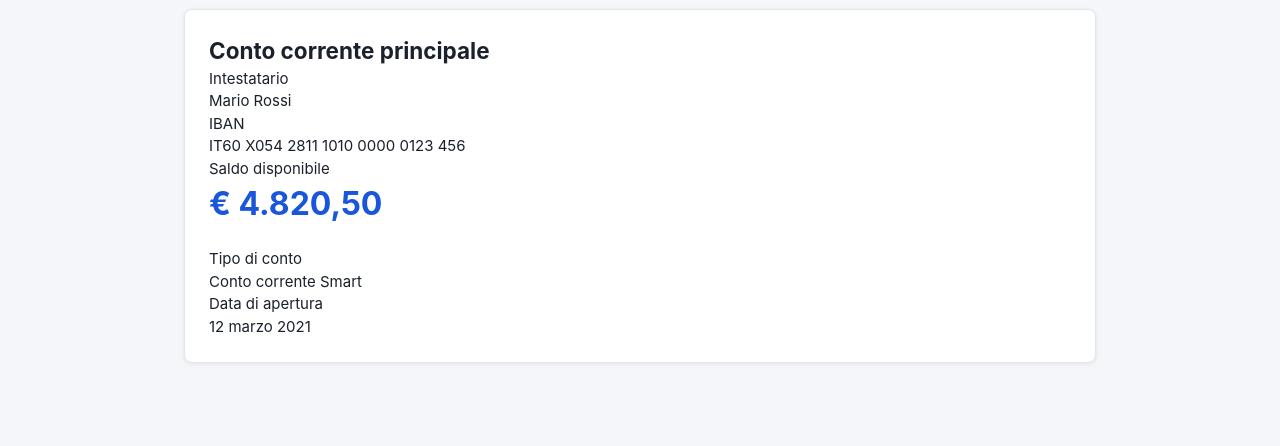
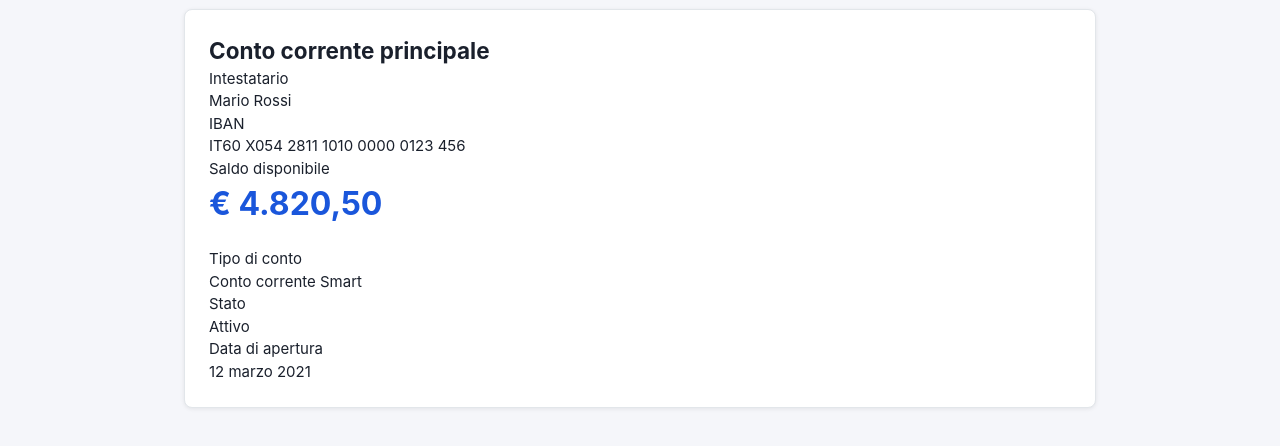
Before and after one commit to MCitec/corsoFE, a website: page account.html in a window 1280 px wide. Shown: the part 142-588 px from the top of the page. Drawn offline with nearby package versions, Linux system fonts and the light colour scheme; files that its build step writes are made by us from their sources.

Commit message:
feat(account): add account status details

```diff
--- a/account.html
+++ b/account.html
@@ -46,7 +46,8 @@
           <dt>Saldo disponibile</dt>
           <dd class="account-card__balance">€ 4.820,50</dd>
           <dt>Tipo di conto</dt>
-          <dd>Conto corrente Smart</dd>
+            <dd>Conto corrente Smart</dd>
+            <dt>Stato</dt><dd>Attivo</dd>
           <dt>Data di apertura</dt>
           <dd>12 marzo 2021</dd>
         </dl>
```
